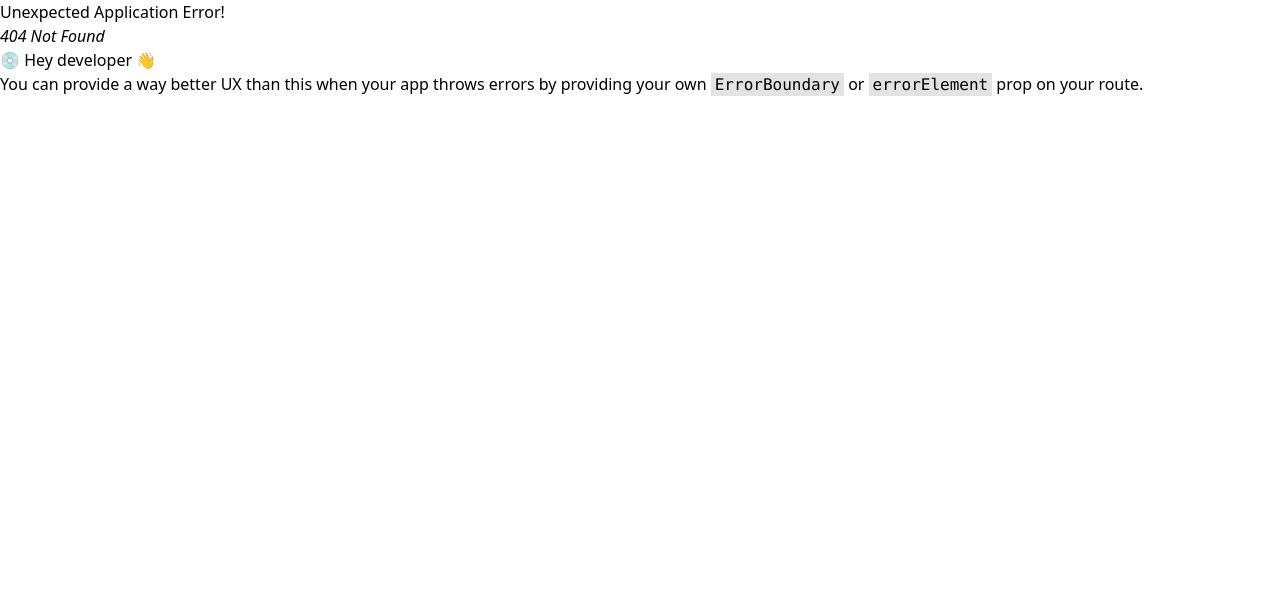
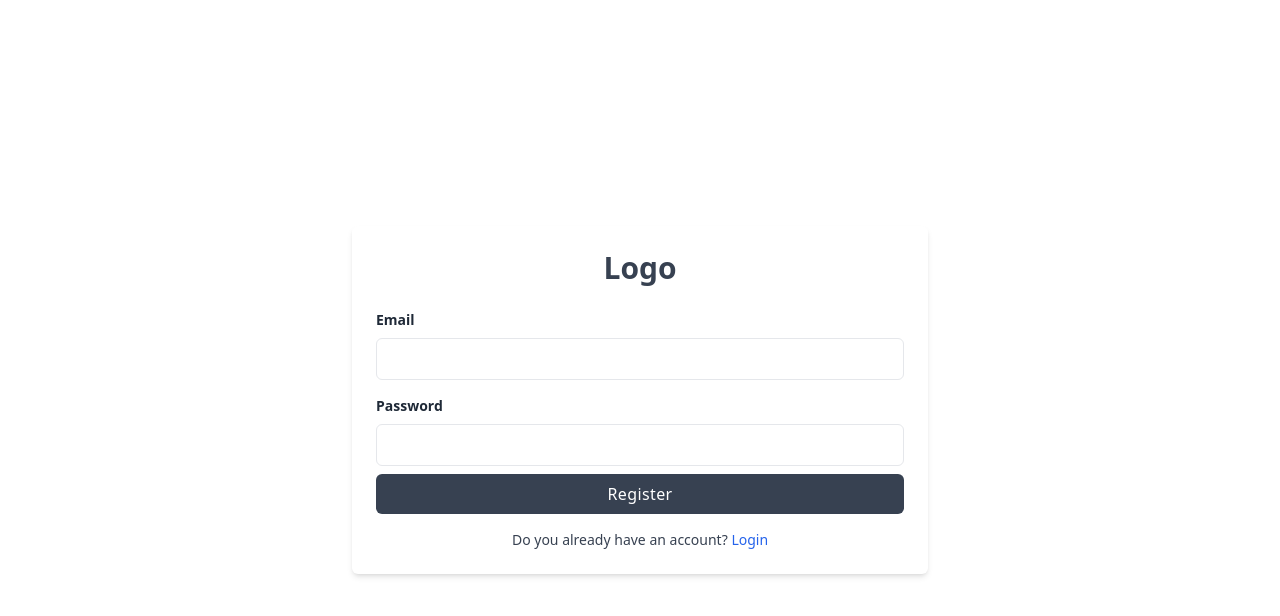
Before and after one commit to nainglinaung/scaper-dashboard, a React (Create React App) app: page /register in a window 1280 px wide. Before the commit this address had no page. Shown: the top 616 px of the page. Built offline with nearby package versions, Linux system fonts and the light colour scheme.

Commit message:
add register route

```diff
--- a/src/layouts/TableLayout.tsx
+++ b/src/layouts/TableLayout.tsx
@@ -3,9 +3,7 @@ import {
   Card,
   CardHeader,
   Typography,
-  Button,
   CardBody,
-  CardFooter,
 } from "@material-tailwind/react";
 import TableRow from './TableRow';
 import { TableData } from "../types/searchresult";
@@ -21,9 +19,7 @@ export default function TableLayout({ table }: TableLayoutProps) {
 
   return (
     <Card className="h-full w-full">
-      <CardHeader floated={false} shadow={false} className="rounded-none">
 
-      </CardHeader>
       <CardBody className="overflow-scroll px-0">
         <table className="w-full min-w-max table-auto text-left">
           <thead>
--- a/src/pages/Login.tsx
+++ b/src/pages/Login.tsx
@@ -1,5 +1,5 @@
 "use client"
-import React,{useEffect} from "react";
+import React, { useEffect } from "react";
 import { Credentials } from "../types/credentials";
 import { Link } from "react-router-dom";
 import { UserService } from "../services/user.service";
@@ -23,7 +23,7 @@ export default function LoginComponent() {
     e.preventDefault();
     const data = await UserService.login(credentials);
 
-    setCookie("accessToken",data.accessToken)
+    setCookie("accessToken", data.accessToken)
   }
 
 
@@ -58,12 +58,6 @@ export default function LoginComponent() {
               className="block w-full px-4 py-2 mt-2 text-gray-700 bg-white border rounded-md focus:border-gray-400 focus:ring-gray-300 focus:outline-none focus:ring focus:ring-opacity-40"
             />
           </div>
-          <Link
-            to="/forget"
-            className="text-xs text-blue-600 hover:underline"
-          >
-            Forget Password?
-          </Link>
           <div className="mt-2">
             <button className="w-full px-4 py-2 tracking-wide text-white transition-colors duration-200 transform bg-gray-700 rounded-md hover:bg-gray-600 focus:outline-none focus:bg-gray-600">
               Login
@@ -73,7 +67,7 @@ export default function LoginComponent() {
 
         <p className="mt-4 text-sm text-center text-gray-700"> Do not have an account?{" "}
           <Link
-            to="/auth/signup"
+            to="/register"
             className="font-medium text-blue-600 hover:underline"
           >
             Sign up
--- /dev/null
+++ b/src/pages/Register.tsx
@@ -0,0 +1,78 @@
+"use client"
+import React, { useEffect } from "react";
+import { Credentials } from "../types/credentials";
+import { Link } from "react-router-dom";
+import { UserService } from "../services/user.service";
+import { useCookies } from 'react-cookie';
+
+import { useNavigate } from "react-router-dom";
+
+
+export default function RegisterComponent() {
+    const [credentials, setCredentials] = React.useState<Credentials>({ email: '', password: '' });
+    const [cookie, setCookie] = useCookies(['accessToken']);
+    const navigate = useNavigate();
+    useEffect(() => {
+        if (cookie.accessToken) {
+            navigate("/");
+        }
+    }, [cookie]);
+
+    const handleSubmit = async (e: React.FormEvent<HTMLFormElement>) => {
+        e.preventDefault();
+        const data = await UserService.register(credentials);
+        console.log(data);
+        setCookie("accessToken", data.accessToken)
+    }
+
+
+    return (
+        <div className="relative flex flex-col items-center justify-center min-h-screen overflow-hidden">
+            <div className="w-full p-6 bg-white rounded-md shadow-md lg:max-w-xl">
+                <h1 className="text-3xl font-bold text-center text-gray-700">Logo</h1>
+                <form className="mt-6" onSubmit={handleSubmit}>
+                    <div className="mb-4">
+                        <label
+                            htmlFor="email"
+                            className="block text-sm font-semibold text-gray-800"
+                        >
+                            Email
+                        </label>
+                        <input
+                            type="email"
+                            onChange={(e) => setCredentials({ ...credentials, email: e.target.value })}
+                            className="block w-full px-4 py-2 mt-2 text-gray-700 bg-white border rounded-md focus:border-gray-400 focus:ring-gray-300 focus:outline-none focus:ring focus:ring-opacity-40"
+                        />
+                    </div>
+                    <div className="mb-2">
+                        <label
+                            htmlFor="password"
+                            className="block text-sm font-semibold text-gray-800"
+                        >
+                            Password
+                        </label>
+                        <input
+                            type="password"
+                            onChange={(e) => setCredentials({ ...credentials, password: e.target.value })}
+                            className="block w-full px-4 py-2 mt-2 text-gray-700 bg-white border rounded-md focus:border-gray-400 focus:ring-gray-300 focus:outline-none focus:ring focus:ring-opacity-40"
+                        />
+                    </div>
+                    <div className="mt-2">
+                        <button className="w-full px-4 py-2 tracking-wide text-white transition-colors duration-200 transform bg-gray-700 rounded-md hover:bg-gray-600 focus:outline-none focus:bg-gray-600">
+                            Register
+                        </button>
+                    </div>
+                </form>
+
+                <p className="mt-4 text-sm text-center text-gray-700"> Do you already have an account?{" "}
+                    <Link
+                        to="/login"
+                        className="font-medium text-blue-600 hover:underline"
+                    >
+                        Login
+                    </Link>
+                </p>
+            </div>
+        </div>
+    );
+}
--- a/src/pages/Single.tsx
+++ b/src/pages/Single.tsx
@@ -4,6 +4,7 @@ import { useNavigate, useParams } from 'react-router'
 import { useCookies } from 'react-cookie';
 import { TableData } from '../types/searchresult';
 import SearchServiceClass from '../services/search.services';
+import { Card, CardHeader } from '@material-tailwind/react';
 
 
 function Single() {
@@ -44,19 +45,18 @@ function Single() {
 
 
     return (
-        <AuthProvider><div>
-            <h2>{data.keyword}</h2>
-            <div>
+        <AuthProvider><Card className="h-full w-full">
+            <CardHeader floated={false} shadow={false} className="rounded-none">
+                <h2 className='mb-2 text-2xl font-bold tracking-tight text-gray-900 dark:text-white'>{data.keyword}</h2>
+            </CardHeader>
+
             <ul>
                 <li>adswords_count - {data.adswords_count}</li>
                 <li>link_count - {data.link_count}</li>
                 <li>total_search_result_for_keyword - {data.total_search_result_for_keyword}</li>
             </ul>
-            </div>
-            <div>
             <div dangerouslySetInnerHTML={{ __html: data.raw_html }} />
-            </div>
-        </div></AuthProvider>
+        </Card></AuthProvider>
     )
 }
 
```
Also changed, not shown: src/index.tsx (+6 -1 lines). Lines whose indentation alone changed are shown as unchanged.
